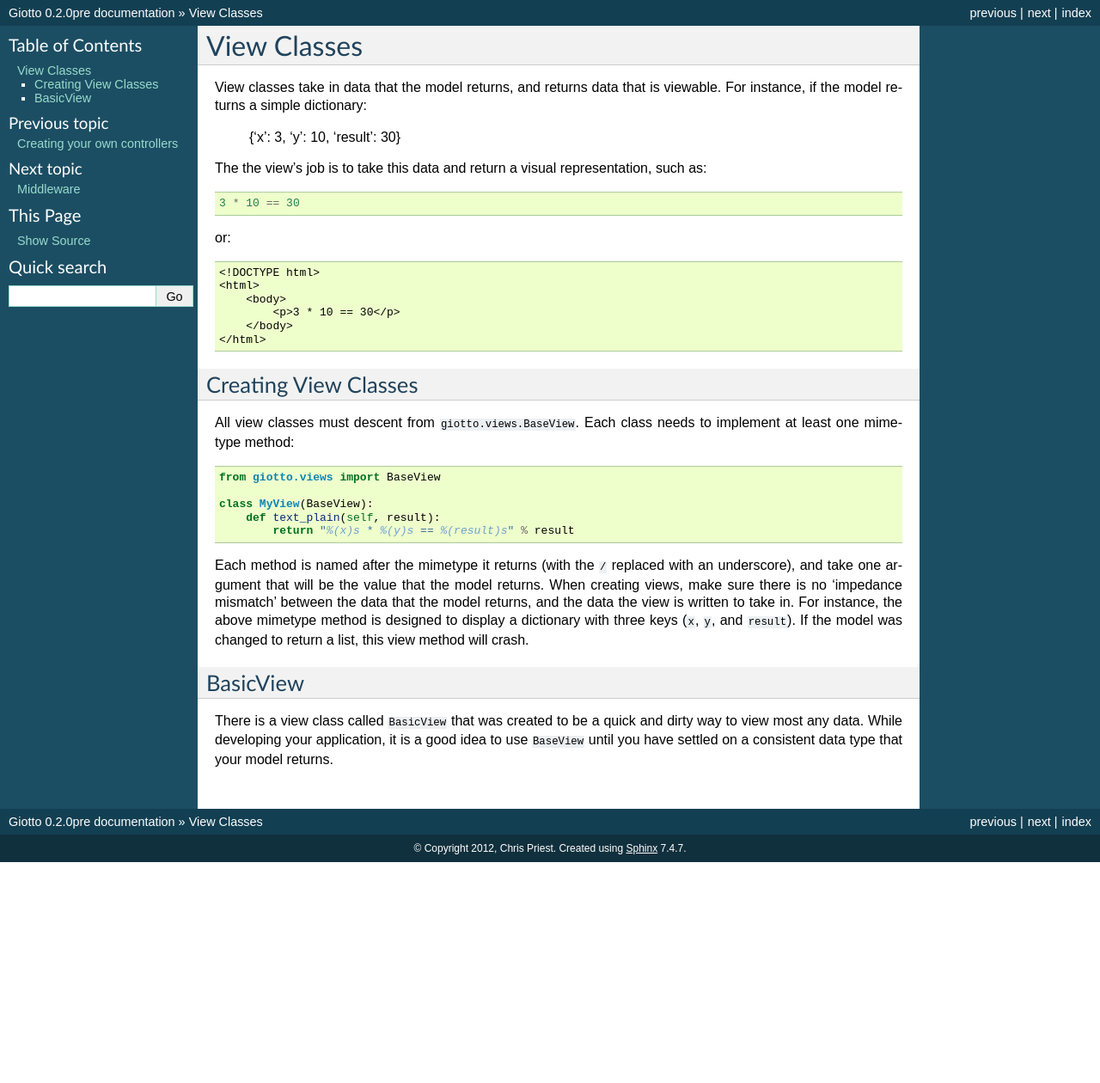
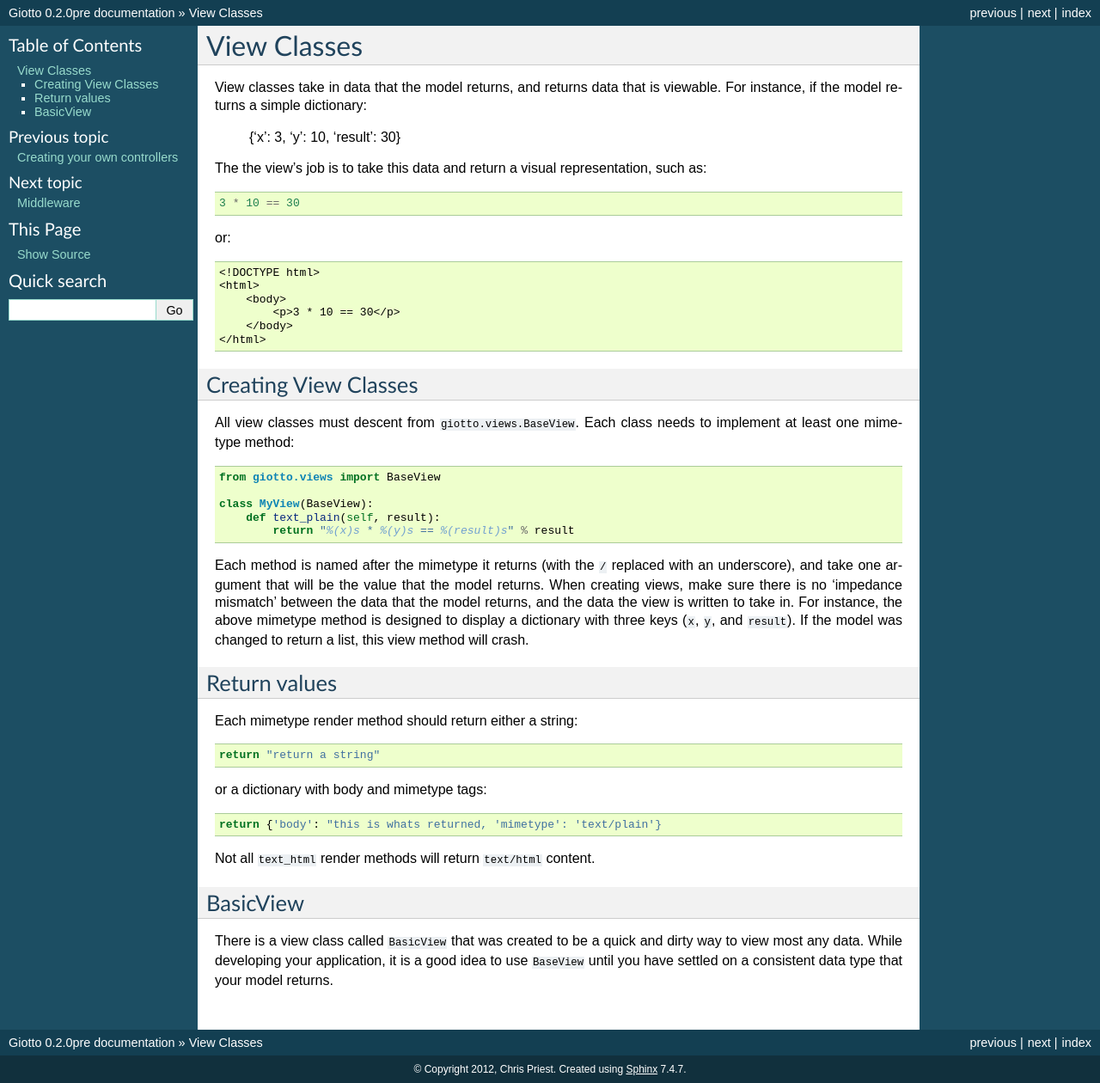
Before and after one commit to priestc/giotto, a Sphinx documentation site: the page built from docs/view_classes.rst, in a window 1280 px wide. Shown: the whole page at 86% size. Built offline with Sphinx 7.4.7, drawn with Linux system fonts in a browser that asks for light colours; pages that are not in the unit, such as notebooks, are missing from menus; before the commit the page ends 1003 px from its top, so only the background shows below that.

Commit message:
some improvements to views and view documentation

```diff
--- a/docs/view_classes.rst
+++ b/docs/view_classes.rst
@@ -41,6 +41,19 @@ and the data the view is written to take in.
 For instance, the above mimetype method is designed to display a dictionary with three keys (``x``, ``y``, and ``result``).
 If the model was changed to return a list, this view method will crash.
 
+Return values
+-------------
+
+Each mimetype render method should return either a string::
+
+    return "return a string"
+
+or a dictionary with body and mimetype tags::
+
+    return {'body': "this is whats returned, 'mimetype': 'text/plain'}
+
+Not all ``text_html`` render methods will return ``text/html`` content.
+
 BasicView
 ---------
 
```
Also changed, not shown: 1 other file.
